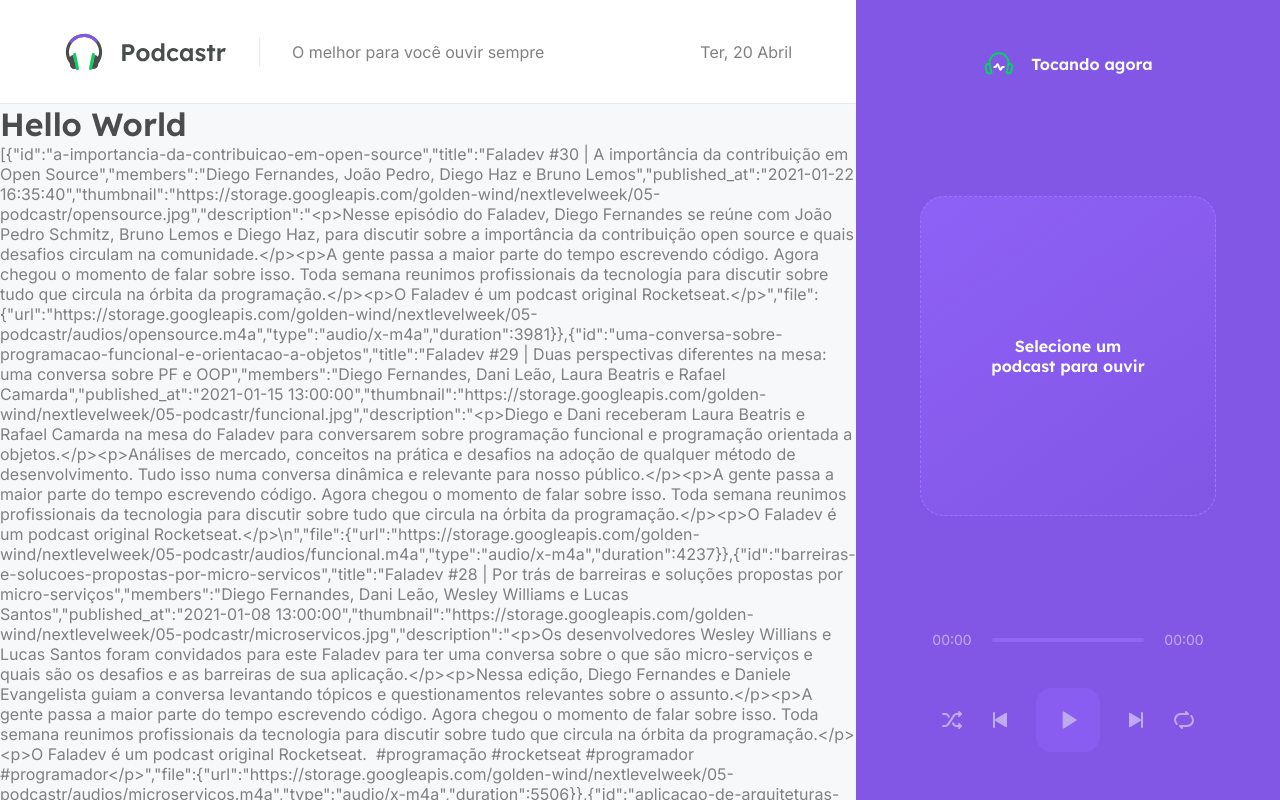
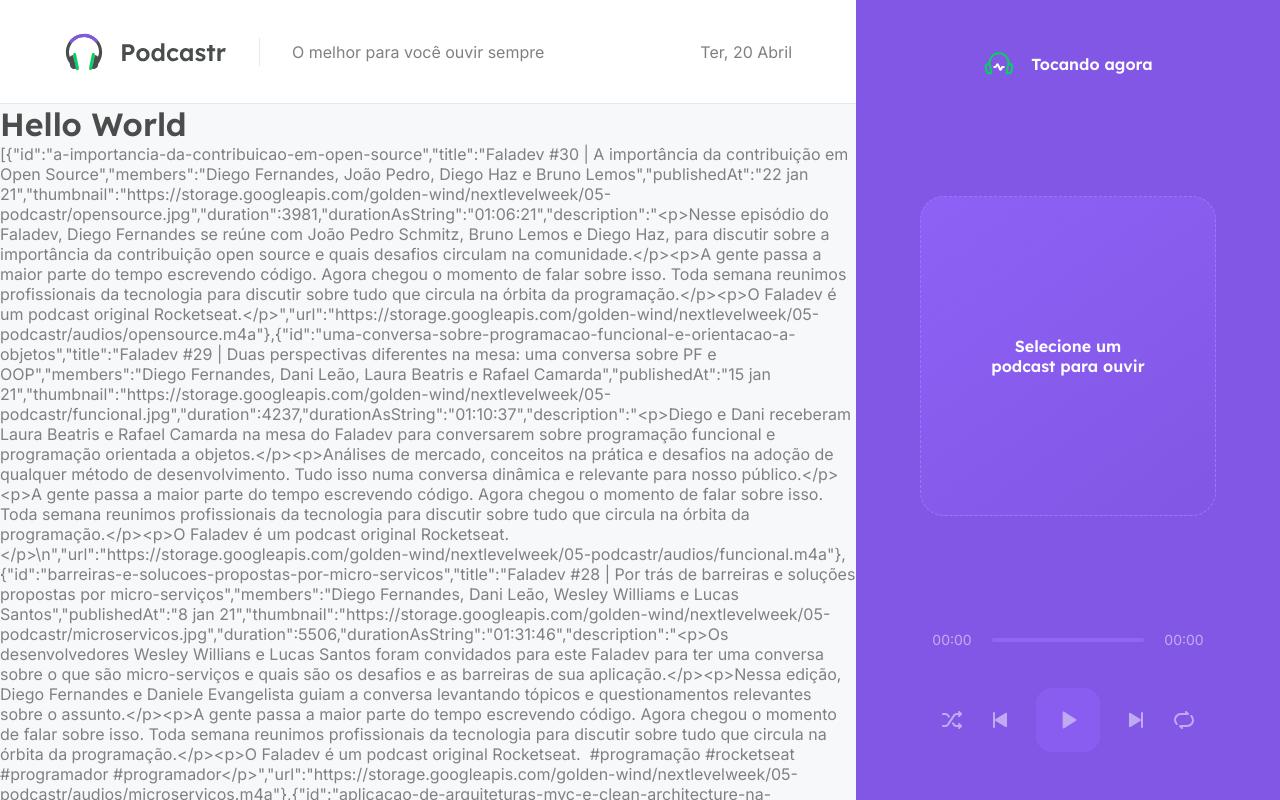
Before and after one commit to rafael-araujo-reis/podcasternext, a Next.js app: page / in a window 1280 px wide. Shown: the top 800 px of the page. Built offline with nearby package versions, Linux system fonts and the light colour scheme; data requests are answered from the project's data file.

Commit message:
Convert timer from string

```diff
--- a/src/pages/index.tsx
+++ b/src/pages/index.tsx
@@ -32,6 +32,7 @@ import { GetStaticProps } from 'next'
 import { api } from '../services/api';
 import { format, parseISO } from 'date-fns'
 import { ptBR } from 'date-fns/locale';
+import { convertDurationToTimeString } from '../utils/convertDurationToTimeString';
 
 type Episode = {
   id: string,
@@ -81,6 +82,7 @@ export const getStaticProps: GetStaticProps = async () => {
       publishedAt: format(parseISO(episode.published_at), 'd MMM yy', { locale: ptBR }),
       thumbnail: episode.thumbnail,
       duration: Number(episode.file.duration),
+      durationAsString: convertDurationToTimeString(Number(episode.file.duration)),
       description: episode.description,
       url: episode.file.url,
     }
@@ -88,7 +90,7 @@ export const getStaticProps: GetStaticProps = async () => {
 
   return {
     props: {
-      episodes: data,
+      episodes,
     },
     revalidate: 60 * 60 * 8 //seg * min * hora => execute 3 vezes por dia
   }
--- /dev/null
+++ b/src/utils/convertDurationToTimeString.ts
@@ -0,0 +1,11 @@
+export function convertDurationToTimeString(duration: number) {
+  const hours = Math.floor(duration / (60 * 60)) // duration / (seconds * minutes)
+  const minutes = Math.floor((duration % (60 * 60) / 60))
+  const seconds = duration % 60;
+
+  const timeString = [hours, minutes, seconds]
+    .map(unit => String(unit).padStart(2, '0'))
+    .join(':')
+
+  return timeString;
+}
```
